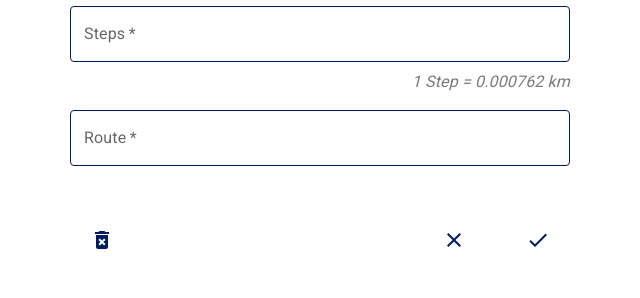
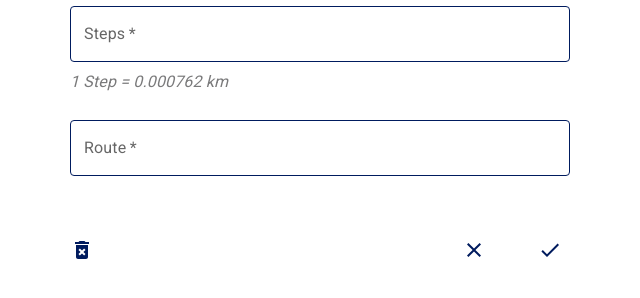
Before and after one commit to OlhaPo/steps-tracker, a React (Vite) app: page /create in a window 1280 px wide. Shown: the part 166-464 px from the top of the page, without its empty margins (294-934 px from the left). Built offline with nearby package versions, Linux system fonts and the light colour scheme; no server answers.

Commit message:
Bug fixing

```diff
--- a/src/EditRecord.jsx
+++ b/src/EditRecord.jsx
@@ -172,13 +172,18 @@ const EditRecord = () => {
             fontStyle: "italic",
             display: "flex",
             justifyContent: "space-between",
+            "@media (max-width:576px)": {
+              flexDirection: "column",
+              fontSize: "14px",
+              marginBottom: "10px",
+            },
           }}
         >
+          <Typography sx={{ color: "#7A7A7B", marginBottom: "10px" }}>
+            1 Step = 0.000762 km
+          </Typography>
           <Typography>
             {steps > 0 ? `Distance: ${distance.toFixed(2)} km` : null}
-          </Typography>
-          <Typography sx={{ color: "#7A7A7B" }}>
-            1 Step = 0.000762 km
           </Typography>
         </Box>
 
@@ -199,7 +204,14 @@ const EditRecord = () => {
           justifyContent="space-between"
           alignItems="center"
         >
-          <Button sx={buttonStyle} onClick={() => deleteRecord(id)}>
+          <Button
+            sx={{
+              ...buttonStyle,
+              paddingLeft: 0,
+              justifyContent: "flex-start",
+            }}
+            onClick={() => deleteRecord(id)}
+          >
             <DeleteForeverIcon />
           </Button>
 
@@ -207,7 +219,13 @@ const EditRecord = () => {
             <Button sx={buttonStyle} component={Link} to={"/"}>
               <ClearIcon />
             </Button>
-            <Button sx={{ ...buttonStyle, ml: "20px" }} onClick={ok}>
+            <Button
+              sx={{
+                ...buttonStyle,
+                justifyContent: "flex-end",
+              }}
+              onClick={ok}
+            >
               <DoneIcon />
             </Button>
           </Grid>
--- a/src/HistoryRecords.jsx
+++ b/src/HistoryRecords.jsx
@@ -32,6 +32,10 @@ const HistoryRecords = () => {
     dispatch(fetchHistory());
   }, [dispatch]);
 
+  const tableHeader = {
+    fontSize: "16px",
+  };
+
   function Row(props) {
     const monthRecord = props.row;
     const [open, setOpen] = React.useState(false);
@@ -50,9 +54,11 @@ const HistoryRecords = () => {
             </IconButton>
           </TableCell>
           <TableCell align="left">{monthRecord.month}</TableCell>
-          <TableCell align="left">{monthRecord.stepsTotal}</TableCell>
           <TableCell align="left">
-            {monthRecord.distanceTotal.toFixed(2)}
+            {monthRecord.stepsTotal.toLocaleString()}
+          </TableCell>
+          <TableCell align="left">
+            {monthRecord.distanceTotal.toFixed(2).toLocaleString()}
           </TableCell>
         </TableRow>
         <TableRow>
@@ -82,9 +88,11 @@ const HistoryRecords = () => {
                           </IconButton>
                         </TableCell>
                         <TableCell>{record.date.format("ddd DD")}</TableCell>
-                        <TableCell align="right">{record.stepsCount}</TableCell>
                         <TableCell align="right">
-                          {record.distanceCount.toFixed(2)}
+                          {record.stepsCount.toLocaleString()}
+                        </TableCell>
+                        <TableCell align="right">
+                          {record.distanceCount.toFixed(2).toLocaleString()}
                         </TableCell>
                         {/* <TableCell align="right"></TableCell> */}
                       </TableRow>
@@ -132,9 +140,9 @@ const HistoryRecords = () => {
           <TableHead>
             <TableRow>
               <TableCell />
-              <TableCell>Month</TableCell>
-              <TableCell>Steps</TableCell>
-              <TableCell align="left">Km</TableCell>
+              <TableCell sx={tableHeader}>Month</TableCell>
+              <TableCell sx={tableHeader}>Steps</TableCell>
+              <TableCell sx={tableHeader}>Km</TableCell>
             </TableRow>
           </TableHead>
           <TableBody>
--- a/src/HomeScreen.jsx
+++ b/src/HomeScreen.jsx
@@ -50,7 +50,8 @@ const HomeScreen = () => {
         >
           <DirectionsWalkIcon sx={{ fontSize: "24px" }} />
           <Typography variant="subtitle1" sx={{ fontSize: "18px" }}>
-            {currentMonth?.stepsTotal} steps in {currentMonth?.month}
+            {currentMonth?.stepsTotal.toLocaleString()} steps in{" "}
+            {currentMonth?.month}
           </Typography>
         </Box>
       ) : (
--- a/src/OverviewRecord.jsx
+++ b/src/OverviewRecord.jsx
@@ -16,6 +16,7 @@ import { buttonStyle } from "./EditRecord";
 import { db } from "./firebase";
 import { doc, getDoc } from "firebase/firestore";
 import dayjs from "dayjs";
+import { linkStyle } from "./HistoryLink";
 
 const OverviewRecord = () => {
   let { id } = useParams();
@@ -114,7 +115,7 @@ const OverviewRecord = () => {
                   color: "#001b5e",
                 }}
               >
-                {stepCount}
+                {stepCount.toLocaleString()}
                 <br />
                 steps
               </Typography>
@@ -132,7 +133,7 @@ const OverviewRecord = () => {
           alignItems="center"
         >
           <Grid>
-            <Button component={Link} to={"/"}>
+            <Button component={Link} to={"/history"}>
               <ArrowBackIcon sx={buttonStyle} />
             </Button>
           </Grid>
@@ -143,8 +144,8 @@ const OverviewRecord = () => {
           </Grid>
         </Grid>
       </Box>
-      <Box sx={{ paddingLeft: "20px" }}>
-        <HistoryLink />
+      <Box component={Link} to={"/"}>
+        <Button sx={{ ...linkStyle, paddingLeft: "20px" }}>Home</Button>
       </Box>
     </Box>
   );
```
